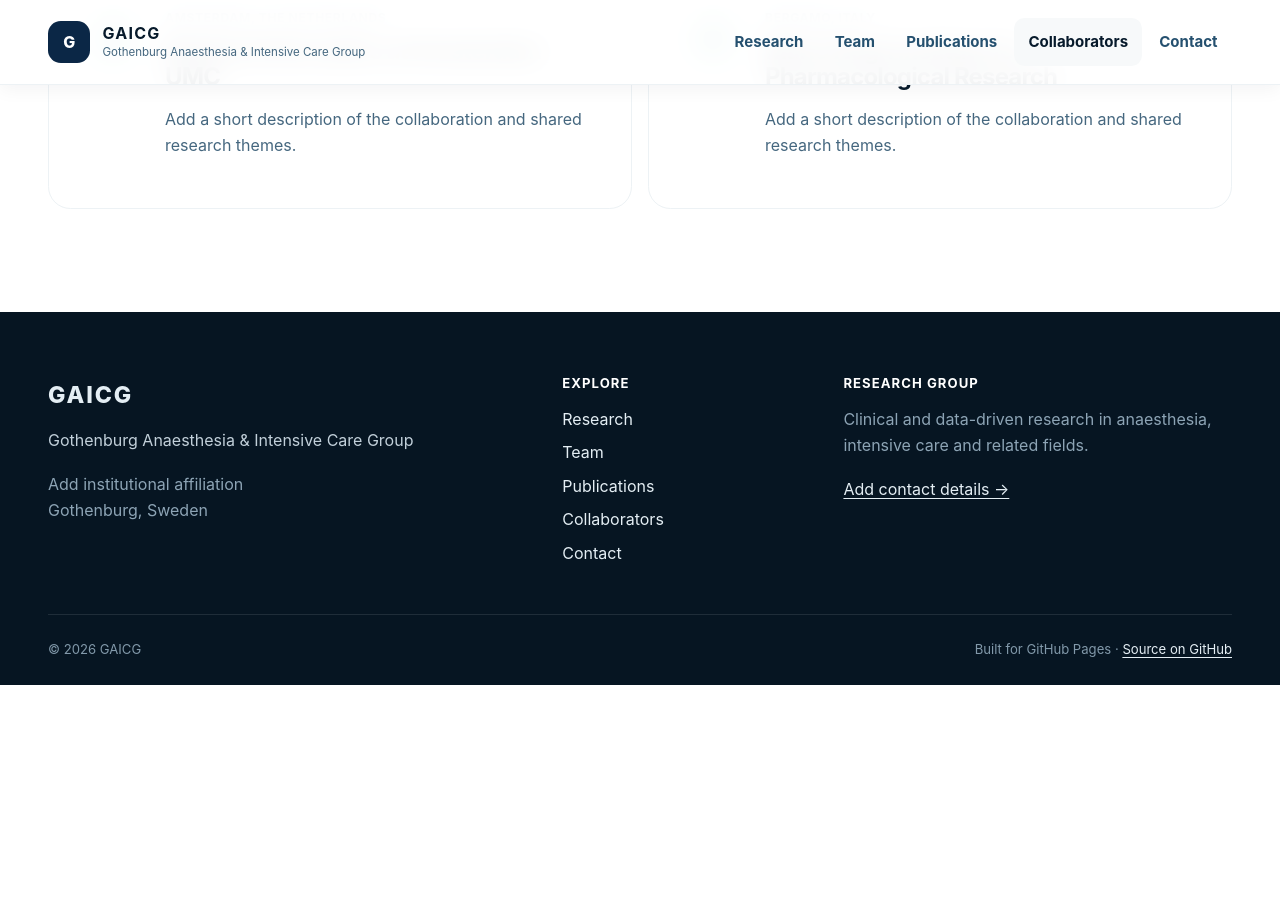
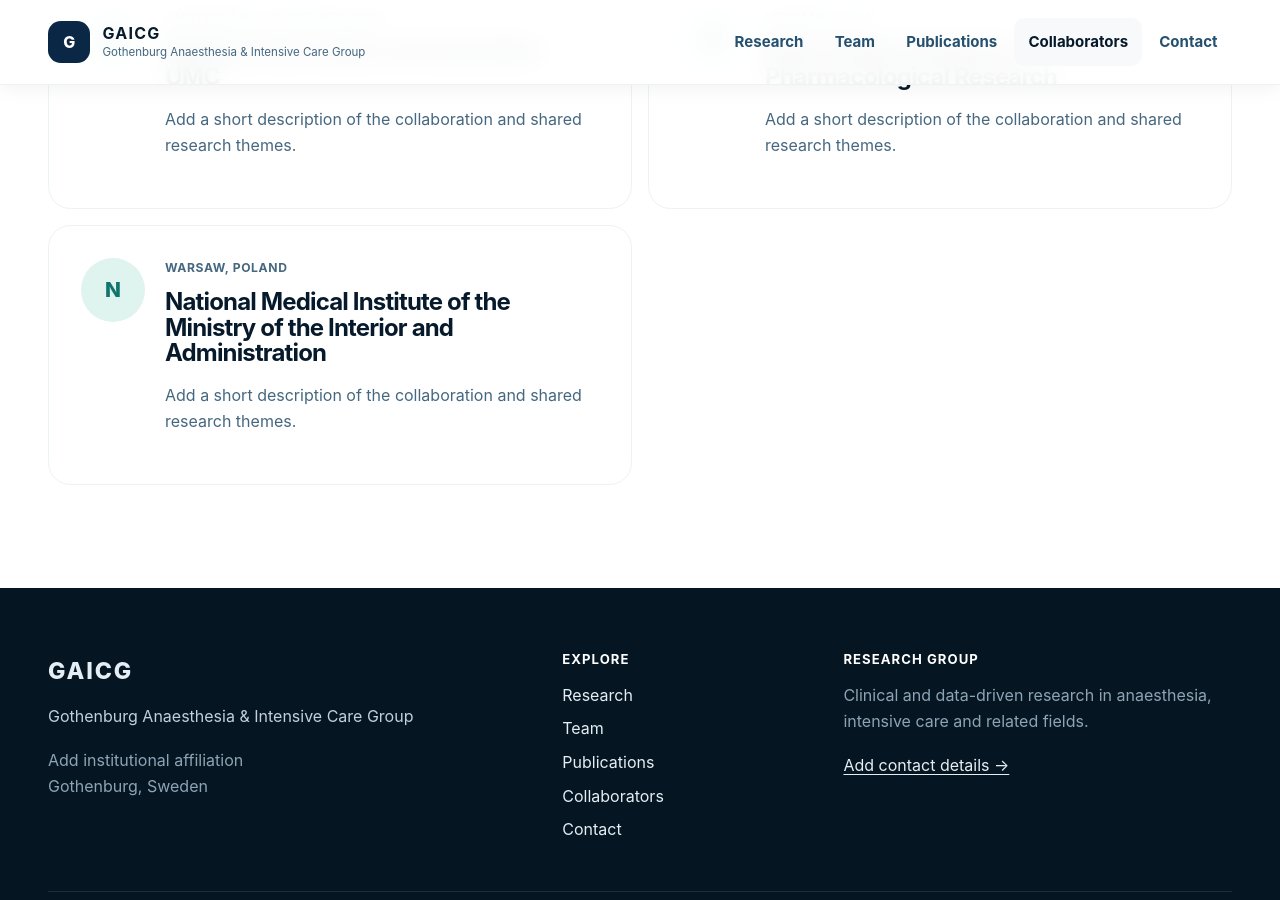
Before and after one commit to gaicg/gaicg, a Jekyll site: the page built from collaborators.html, in a window 1280 px wide and 900 px high, scrolled down 554 px. Built offline with Jekyll 4.4.1, drawn with Linux system fonts in a browser that asks for light colours; before the commit the page ends 1239 px from its top, so only the background shows below that.

Commit message:
Update collaborators.yml

```diff
--- a/_data/collaborators.yml
+++ b/_data/collaborators.yml
@@ -6,3 +6,7 @@
   location: "Bergamo, Italy"
   description: "Add a short description of the collaboration and shared research themes."
   url: ""
+- name: "National Medical Institute of the Ministry of the Interior and Administration"
+  location: "Warsaw, Poland"
+  description: "Add a short description of the collaboration and shared research themes."
+  url: ""
```
